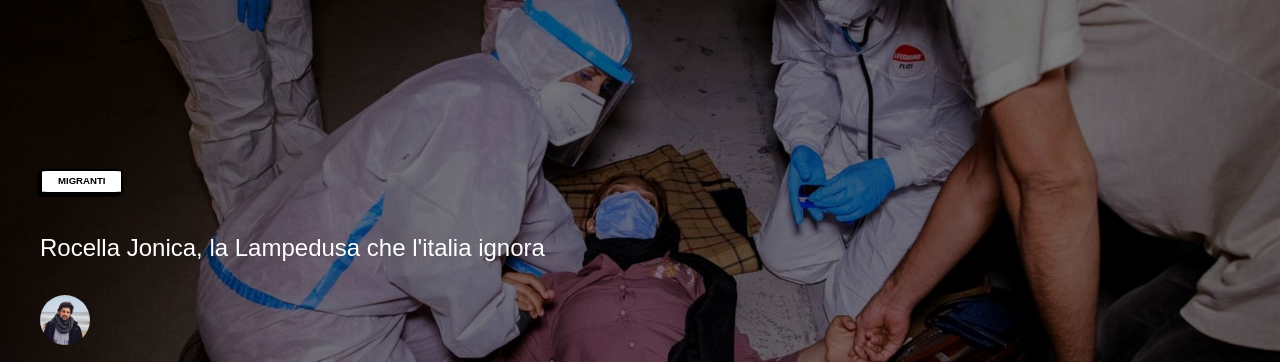
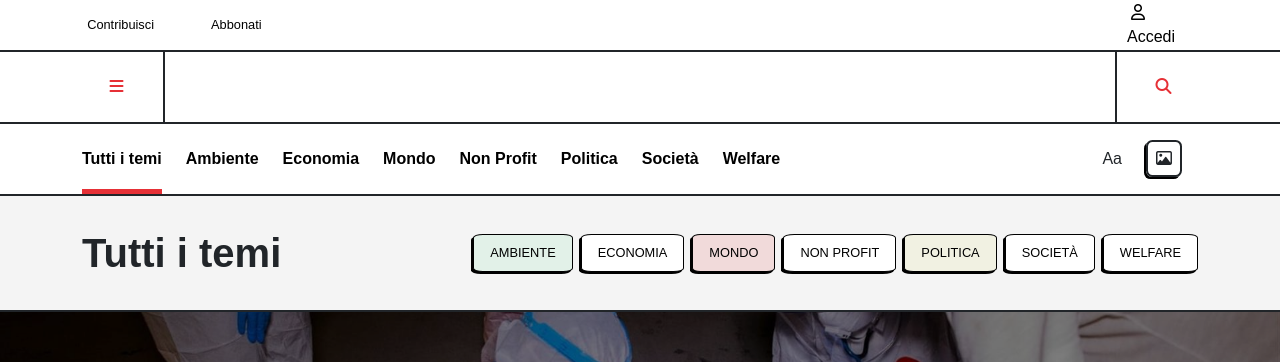
Before and after one commit to Serena-Dong/retex-test-vue, a Vue app: page / in a window 1280 px wide. Shown: the top 362 px of the page. Built offline with nearby package versions, Linux system fonts and the light colour scheme; a web font is replaced by a local one.

Commit message:
small fixes

```diff
--- a/src/App.vue
+++ b/src/App.vue
@@ -5,7 +5,7 @@ import AppFooter from './components/AppFooter.vue';
 </script>
 
 <template>
-  <!-- <AppHeader></AppHeader> -->
+  <AppHeader></AppHeader>
   <AppMain></AppMain>
   <AppFooter></AppFooter>
 </template>
--- a/src/assets/scss/partials/_variables.scss
+++ b/src/assets/scss/partials/_variables.scss
@@ -10,6 +10,10 @@
  $l-cyan: #E2F0F1;
 
  //
+ .bg-red {
+     background-color: $red;
+ }
+
  .bg-grey {
      background-color: $grey;
  }
--- a/src/assets/scss/style.scss
+++ b/src/assets/scss/style.scss
@@ -13,9 +13,6 @@ body {
     background-color: #FFFFFF;
 }
 
-[class^="container"] {
-    min-height: 40px;
-}
 
 /* UTILS */
 ul {
@@ -38,7 +35,8 @@ a {
     display: none;
 }
 
-img {
+img,
+.bg-color {
     object-fit: cover;
     width: 100%;
     height: 100%;
--- a/src/components/AppHeader.vue
+++ b/src/components/AppHeader.vue
@@ -63,7 +63,7 @@ export default {
                         <div class="col col-6 col-lg-1 text-center">
                             <a href="">Contribuisci</a>
                         </div>
-                        <div class="col col-6 col-lg-1">
+                        <div class="col col-6 col-lg-2">
                             <a href="">Abbonati</a>
                         </div>
                     </div>
@@ -231,6 +231,11 @@ header {
         .col {
             height: 50px;
 
+            @media screen and (min-width: 992px) {
+                height: 70px;
+
+            }
+
             &:first-child {
                 border-right: 2px solid;
             }
--- a/src/components/contents/Quote.vue
+++ b/src/components/contents/Quote.vue
@@ -34,7 +34,7 @@ export default {
     padding: 2rem 0;
 
     @media screen and (min-width: 992px) {
-        background-image: url("img/bg-quote.png");
+        background-image: url("img/bg-img/bg-quote.png");
         background-repeat: no-repeat;
         background-size: cover;
         background-position: center;
```
